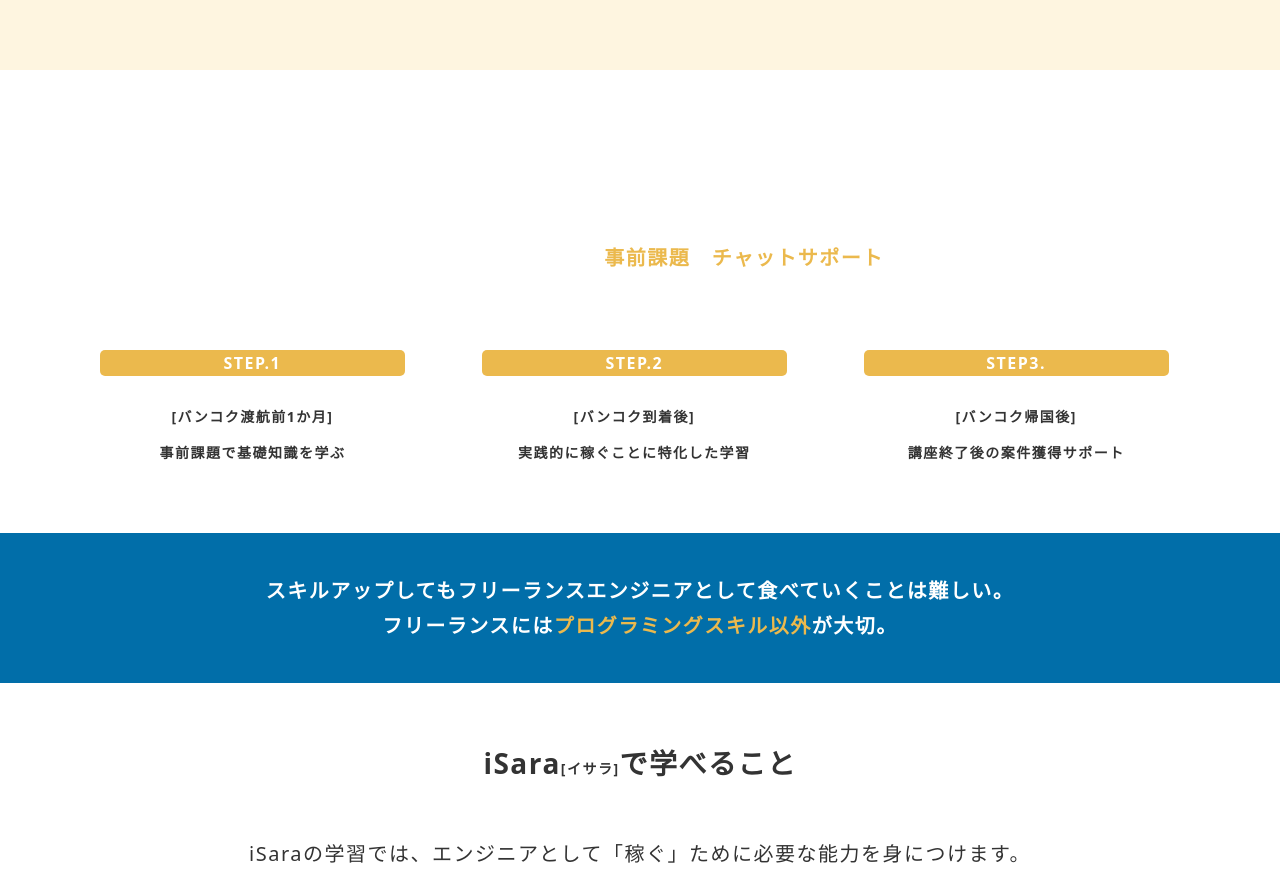
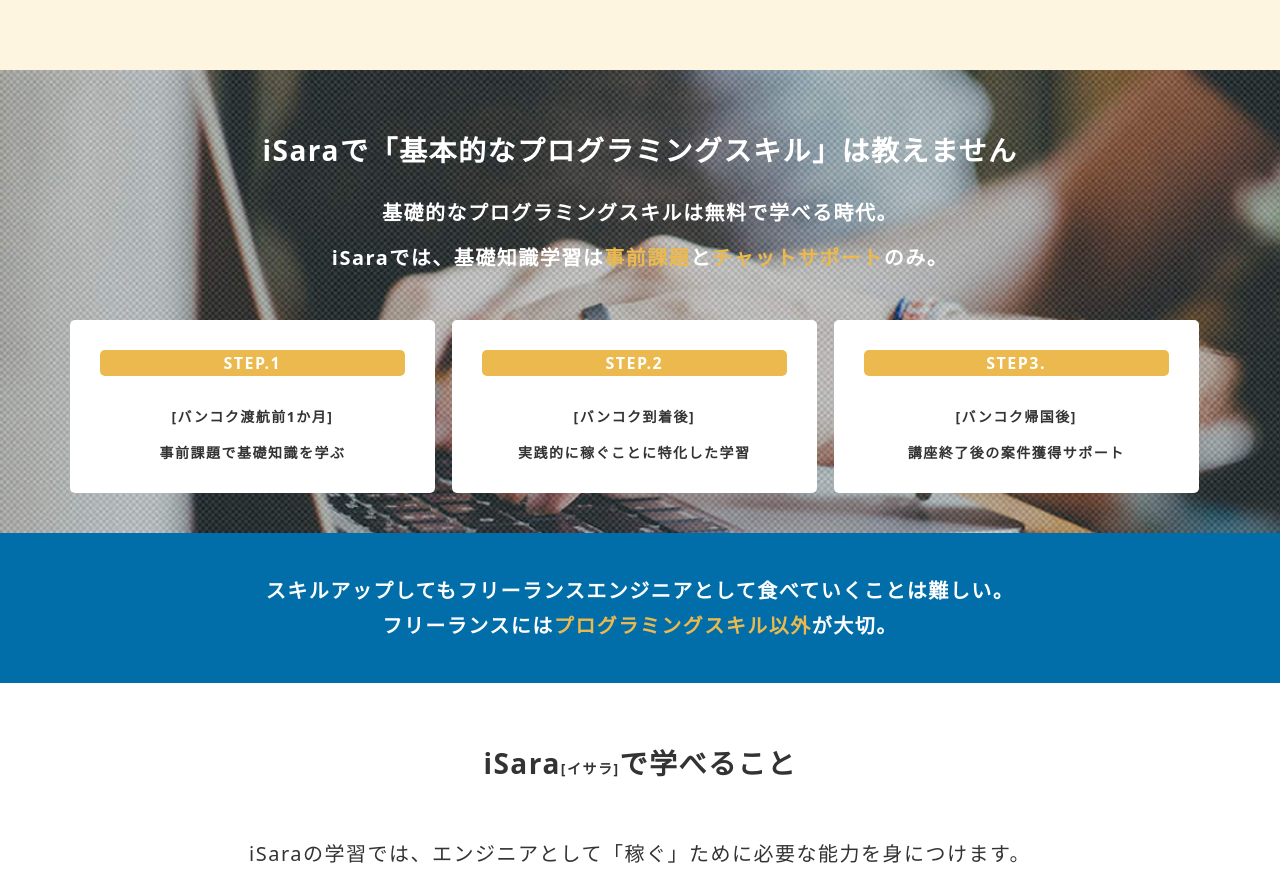
Before and after one commit to obon1522/isara.github.io, a plain HTML site: page index.html in a window 1280 px wide. Shown: the part 2390-3260 px from the top of the page. Drawn offline with Linux system fonts and the light colour scheme; files whose address does not match are found by name.

Commit message:
Update isara.css

```diff
--- a/isara.css
+++ b/isara.css
@@ -113,8 +113,8 @@
   margin-right: auto;
 }
 .mainimg{
-  background-image: url(main.jpg);
   background-position: center;
+  background-image : url(main.jpg);
   background-size: cover;
   height: 500px;
   max-width: 1260px;
@@ -293,7 +293,7 @@
  font-weight: 600;
 }
 .step-about{
- background-image: url(../img/aboutsecondbg.jpg);
+ background-image: url(aboutsecondbg.jpg);
  background-size: cover;
  padding-top:60px;
  padding-bottom: 40px;
```
